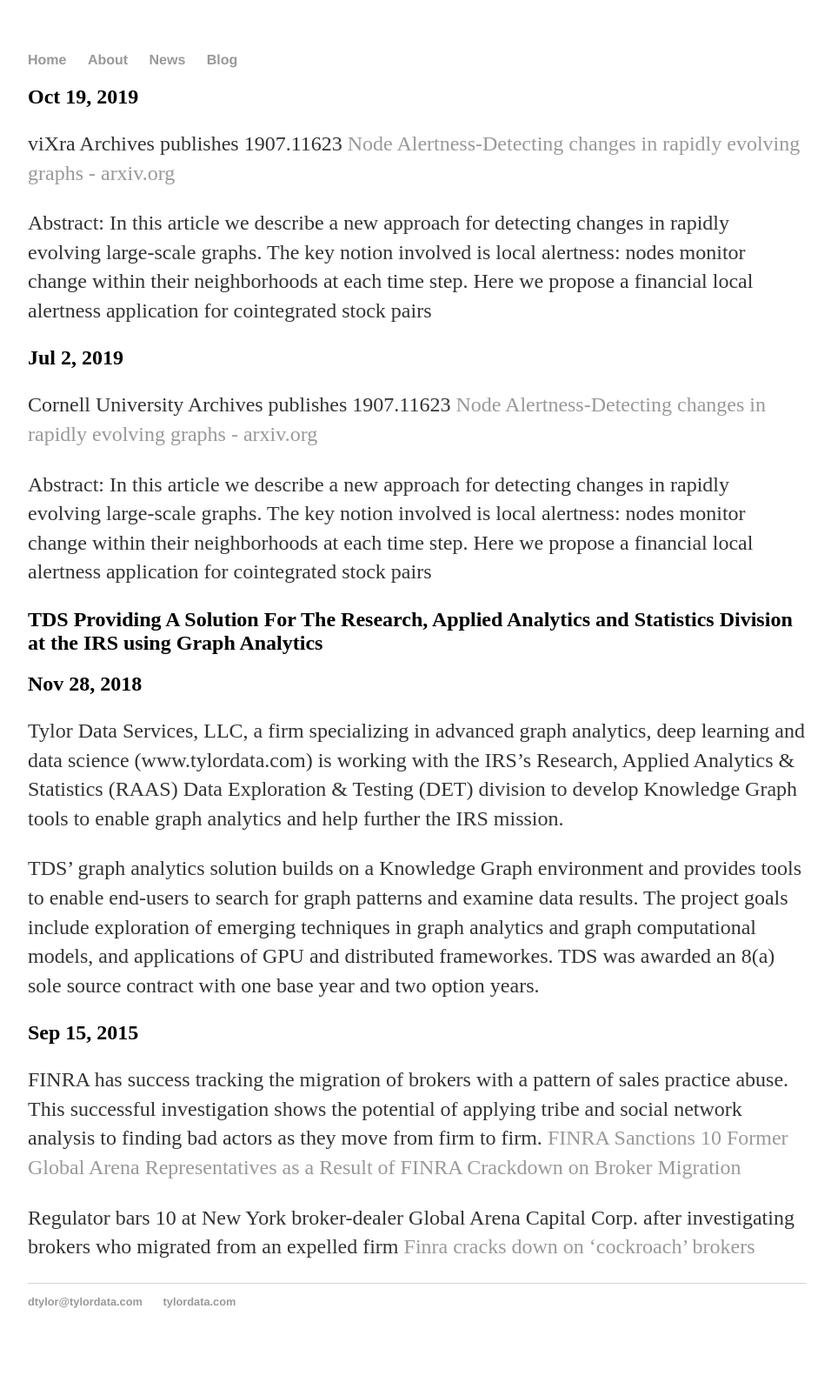
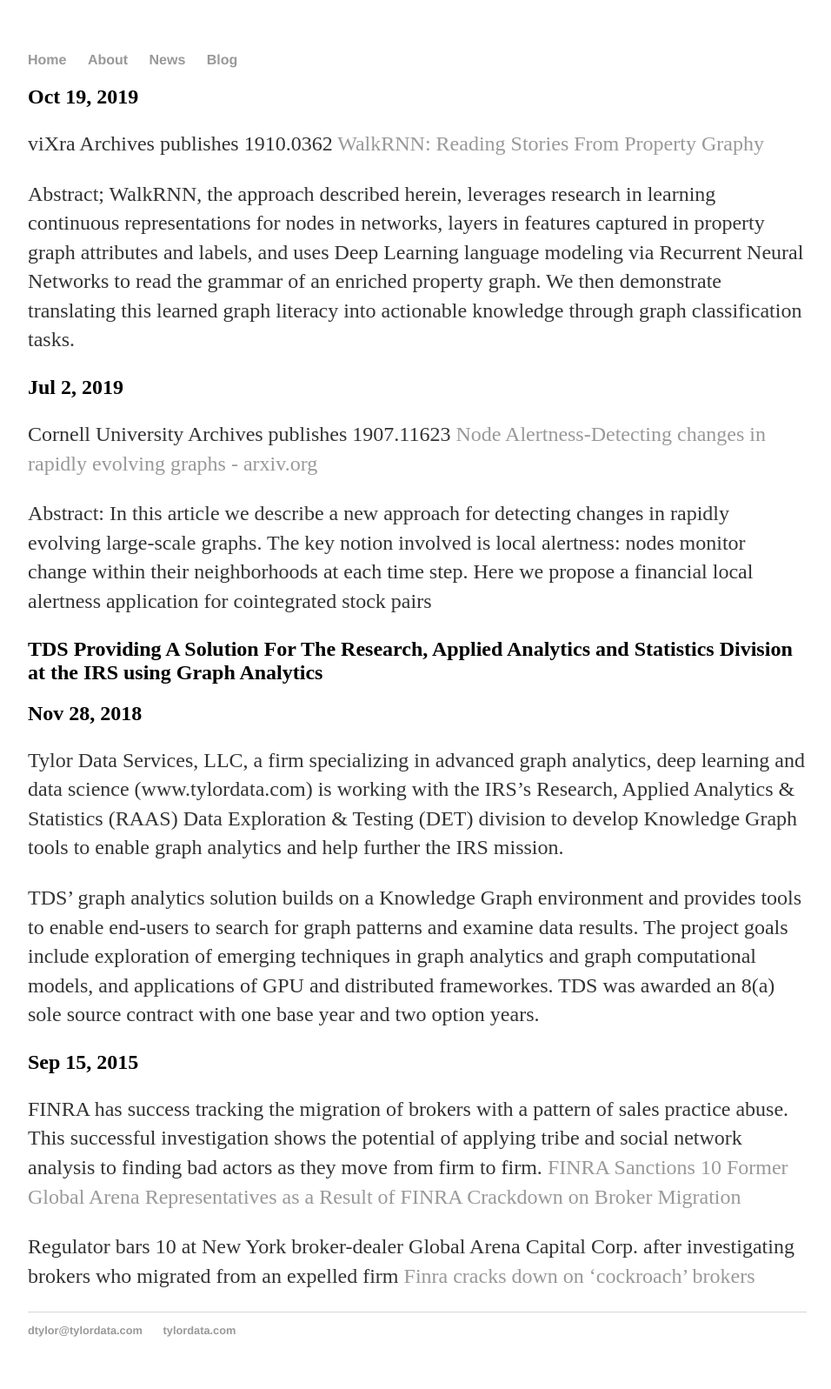
Before and after one commit to dtylor/dtylor.github.io, a Jekyll site: the page built from news.md, in a window 1280 px wide. Shown: the whole page at 87% size, without its empty margins (160-1116 px from the left). Built offline with Jekyll 4.4.1, drawn with Linux system fonts in a browser that asks for light colours; before the commit the page ends 1564 px from its top, so only the background shows below that.

Commit message:
Update news.md

```diff
--- a/news.md
+++ b/news.md
@@ -4,11 +4,13 @@
 ---
 ## Oct 19, 2019
 viXra Archives publishes
-1907.11623 [Node Alertness-Detecting changes in rapidly evolving graphs - arxiv.org](https://arxiv.org/abs/1907.11623)
+1910.0362 [WalkRNN: Reading Stories From Property Graphy](http://viXra.org/abs/1910.0362)
 
-Abstract: In this article we describe a new approach for detecting changes in rapidly evolving large-scale graphs.
-The key notion involved is local alertness: nodes monitor change within their neighborhoods at each time step.
-Here we propose a financial local alertness application for cointegrated stock pairs
+Abstract; WalkRNN, the approach described herein, leverages research in learning continuous representations
+for nodes in networks, layers in features captured in property graph attributes and labels, and uses
+Deep Learning language modeling via Recurrent Neural Networks to read the grammar of an enriched
+property graph. We then demonstrate translating this learned graph literacy into actionable knowledge
+through graph classification tasks.
 
 ## Jul 2, 2019
 Cornell University Archives publishes
```
